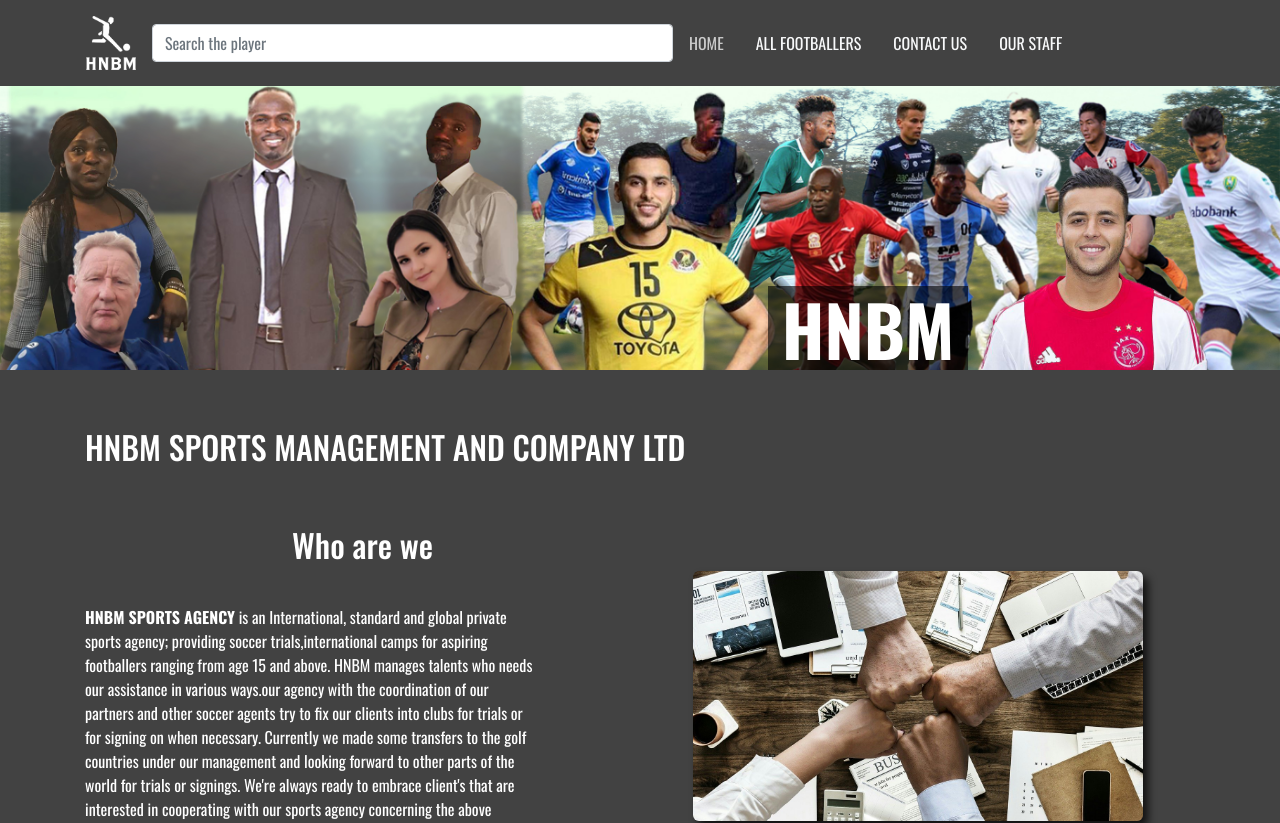
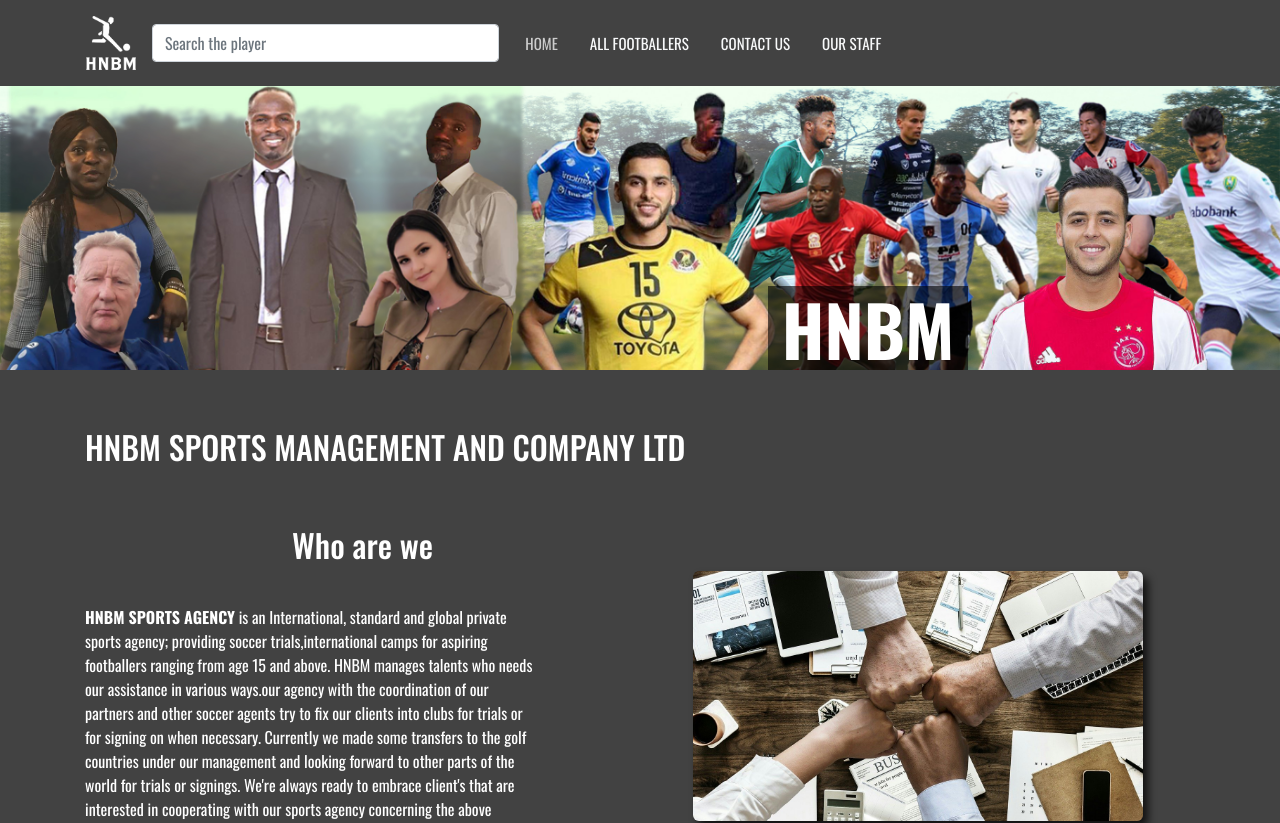
Before and after one commit to beksssK/footballtemporary, a React (Create React App) app: page / in a window 1280 px wide. Shown: the top 823 px of the page. Built offline with nearby package versions, Linux system fonts and the light colour scheme.

Commit message:
Corrected the navigation spacings

```diff
--- a/src/components/Contact/ContactMiddle.css
+++ b/src/components/Contact/ContactMiddle.css
@@ -4,6 +4,11 @@
 .ContactBlock{
     display: flex;
 }
+
+.map iframe {
+    border-radius: 8px;
+}
+
 .ContactBlock-left{
     width: 40%;
     padding: 20px 20px 40px 0;
--- a/src/components/Navigation/Toolbar/Toolbar.css
+++ b/src/components/Navigation/Toolbar/Toolbar.css
@@ -20,3 +20,11 @@
 .Main-nav a:hover:after{
     opacity: 1;
 }
+
+.navbar-dark .navbar-nav .nav-link {
+    font-size: 15px;
+}
+
+.navbar-nav {
+    padding-left: 10px;
+}
--- a/src/components/Navigation/Toolbar/Toolbar.js
+++ b/src/components/Navigation/Toolbar/Toolbar.js
@@ -22,10 +22,10 @@ const Toolbar = () => {
                 <NavbarBrand exact tag={RouterNav} to='/' ><img width='50' height='auto' src={logo} alt="main logo"/></NavbarBrand>
                 <NavbarToggler onClick={toggle} />
                 <Collapse isOpen={isOpen} navbar>
-                    <InputGroup className='col-12 col-md-6 my-3 p-0'>
+                    <InputGroup className='col-12 col-md-4 my-3 p-0'>
                         <Input type='text' placeholder="Search the player" className=''/>
                     </InputGroup>
-                    <Nav navbar className='Main-nav col-12 col-md-6'>
+                    <Nav navbar className='Main-nav col-12 col-md-8'>
                         <NavItem className='mx-2'>
                             <NavLink onClick={toggle} exact tag={RouterNav} className='text-light' to='/' >Home</NavLink>
                         </NavItem>
--- a/src/index.css
+++ b/src/index.css
@@ -1,6 +1,7 @@
 *{
     box-sizing: border-box;
 }
+
 body {
     margin: 0;
     padding: 0;
```
